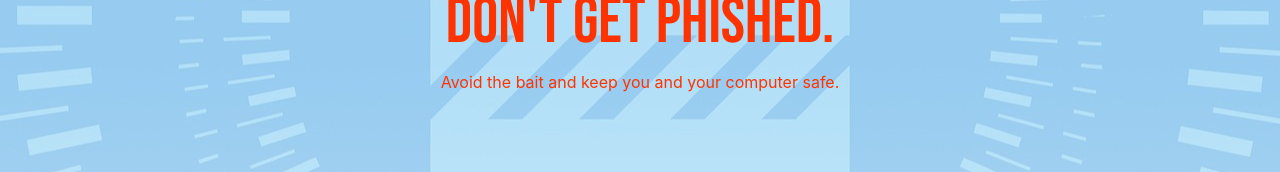
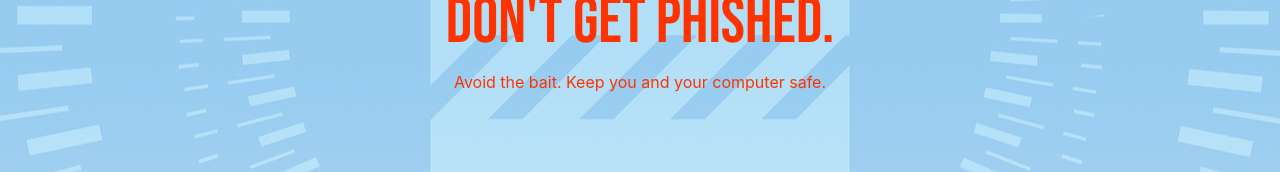
Before and after one commit to LauraColeman/Group-Project-2020, a browser extension: page Website/index.html in a window 1280 px wide. Shown: the part 322-494 px from the top of the page. Drawn offline with Linux system fonts and the light colour scheme; files that its build step writes are made by us from their sources; files whose address does not match are found by name.

Commit message:
Add files via upload
- Changed website description

```diff
--- a/Website/index.html
+++ b/Website/index.html
@@ -59,7 +59,7 @@
   <header>
     <div class="container text-center" >
       <h1 id="title">Don't Get Phished.</h1>
-      <p id="titleCap">Avoid the bait and keep you and your computer safe.</p>
+      <p id="titleCap">Avoid the bait. Keep you and your computer safe.</p>
     </div>
   </header>
     </section>
```
